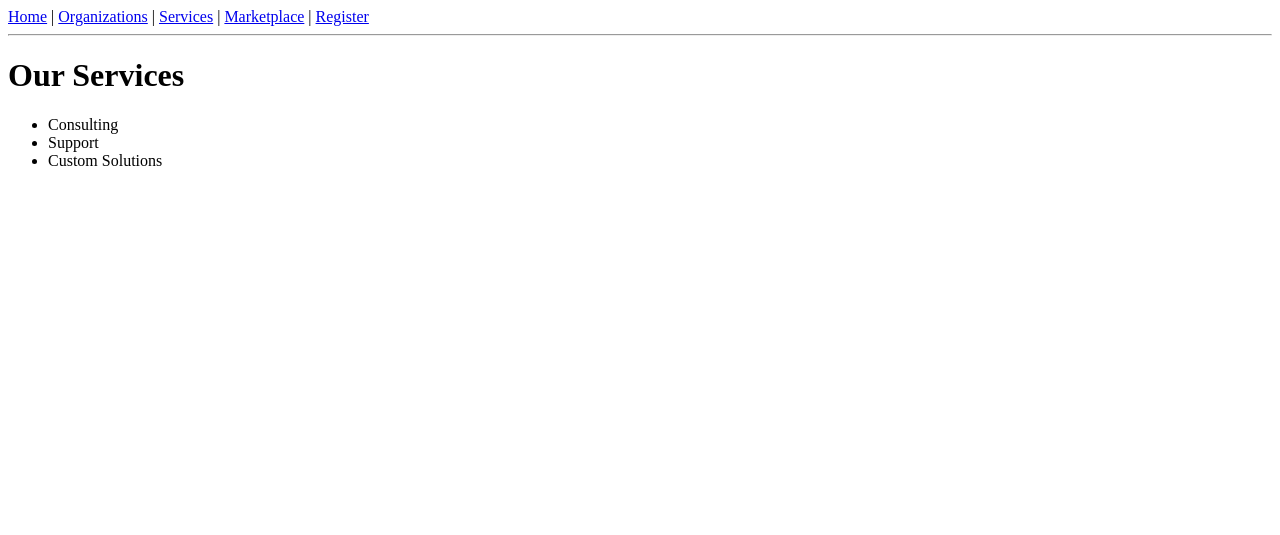
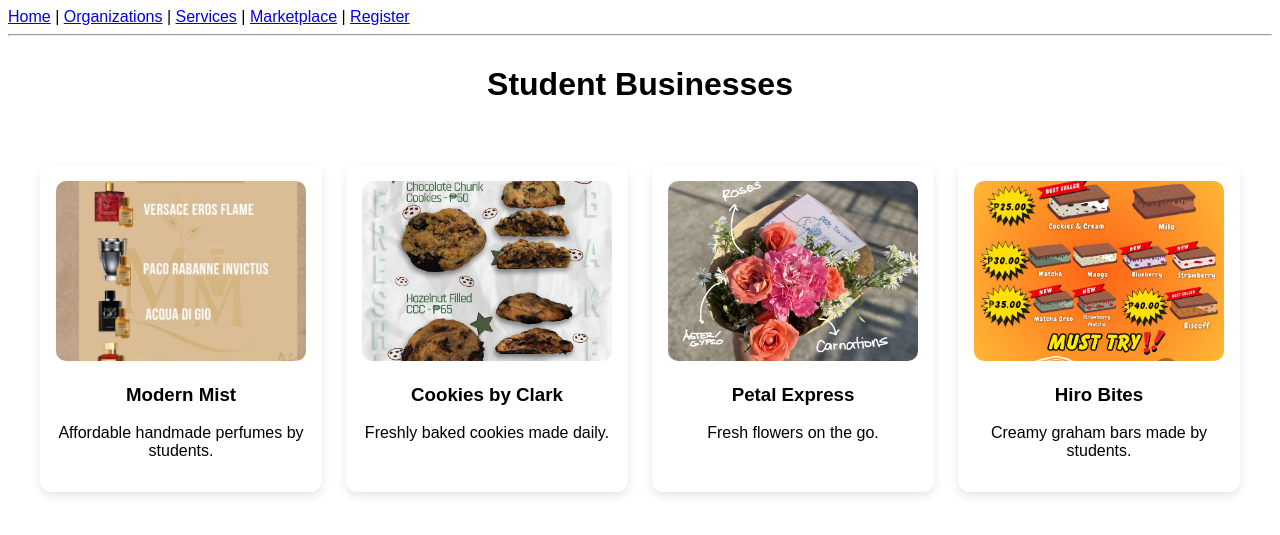
Before and after one commit to iDonskie/The-Sea-APP, a Flask app: page /services in a window 1280 px wide. Shown: the top 535 px of the page. Run offline with Flask 3, Linux system fonts and the light colour scheme.

Commit message:
Add files via upload

```diff
--- a/SoftDesignProject/app.py
+++ b/SoftDesignProject/app.py
@@ -8,7 +8,33 @@
 
 @app.route('/services')
 def services():
-    return render_template('services.html')
+    services = [
+        {
+            "name": "Modern Mist",
+            "short_desc": "Affordable handmade perfumes by students.",
+            "description": "ScentScape offers long-lasting, student-made fragrances crafted with love and creativity. Visit us to explore signature scents inspired by campus life.",
+            "image": ['services/perfume1.jpg', "services/perfume2.jpg"]
+        },
+        {
+            "name": "Cookies by Clark",
+            "short_desc": "Freshly baked cookies made daily.",
+            "description": "Soft, chewy, and irresistible — our cookies are baked fresh every day by student bakers. Perfect for snacks or gifts!",
+            "image": ["services/cookie1.jpeg", "services/cookie2.jpeg"]
+        },
+        {
+            "name": "Petal Express",
+            "short_desc": "Fresh flowers on the go.",
+            "description": "Petal Express offers affordable blooms, dedicated to making you smile—straight from the heart. 💐",
+            "image": ["services/flower1.jpg", "services/flower2.jpg"]
+        },
+        {
+            "name": "Hiro Bites",
+            "short_desc": "Creamy graham bars made by students.",
+            "description": "Unang kagat, Mmhmm ang sarap! Hiro Bites is ready to sweeten your day ✨",
+            "image": ["services/graham.jpg", "services/graham2.jpg"]
+        }
+    ]
+    return render_template('services.html', services=services)
 
 @app.route('/marketplace')
 def marketplace():
--- a/SoftDesignProject/templates/services.html
+++ b/SoftDesignProject/templates/services.html
@@ -3,10 +3,193 @@
 {% block title %}Services{% endblock %}
 
 {% block content %}
-<h1>Our Services</h1>
-<ul>
-    <li>Consulting</li>
-    <li>Support</li>
-    <li>Custom Solutions</li>
-</ul>
+<style>
+  body {
+    font-family: Arial, sans-serif;
+  }
+
+  h1 {
+    text-align: center;
+    margin: 30px 0;
+  }
+
+  .services-container {
+    display: grid;
+    grid-template-columns: repeat(auto-fit, minmax(250px, 1fr));
+    gap: 1.5rem;
+    padding: 2rem;
+    text-align: center;
+  }
+
+  .service-card {
+    background: rgba(255, 255, 255, 0.95);
+    border-radius: 12px;
+    padding: 1rem;
+    box-shadow: 0 4px 10px rgba(0, 0, 0, 0.1);
+    transition: transform 0.2s;
+    text-decoration: none;
+    color: inherit;
+  }
+
+  .service-card:hover {
+    transform: translateY(-5px);
+  }
+
+  .service-card img {
+    width: 100%;
+    height: 180px;
+    object-fit: cover;
+    border-radius: 10px;
+  }
+
+  /* Overlay for popup */
+  .overlay {
+    display: none;
+  }
+
+  .overlay:target {
+    display: flex;
+    position: fixed;
+    top: 0; left: 0; right: 0; bottom: 0;
+    background: rgba(0, 0, 0, 0.85);
+    justify-content: center;
+    align-items: center;
+    z-index: 1000;
+    overflow-y: auto;
+  }
+
+  /* Popup box */
+  .popup {
+    background: white;
+    border-radius: 12px;
+    max-width: 650px;
+    width: 90%;
+    padding: 20px;
+    position: relative;
+    text-align: center;
+    box-shadow: 0 0 15px rgba(0,0,0,0.3);
+  }
+
+  .popup h2 {
+    margin: 10px 0;
+  }
+
+  .popup p {
+    color: #555;
+    margin-bottom: 20px;
+  }
+
+  /* Gallery inside popup */
+  .popup .image-gallery {
+    display: flex;
+    flex-wrap: wrap;
+    justify-content: center;
+    gap: 10px;
+    margin-bottom: 15px;
+  }
+
+  .popup .image-gallery a img {
+    width: 200px;
+    height: auto;
+    object-fit: 180px;
+    border-radius: 8px;
+    transition: transform 0.3s ease;
+    cursor: pointer;
+  }
+
+  .popup .image-gallery a img:hover {
+    transform: scale(1.05);
+  }
+
+  /* Enlarged image popup */
+  .img-popup {
+    display: none;
+  }
+
+  .img-popup:target {
+    display: flex;
+    position: fixed;
+    top: 0; left: 0; right: 0; bottom: 0;
+    background: rgba(0, 0, 0, 0.9);
+    justify-content: center;
+    align-items: center;
+    z-index: 2000;
+  }
+
+  .img-popup img {
+    max-width: 90%;
+    max-height: 80vh;
+    border-radius: 10px;
+    box-shadow: 0 0 20px rgba(255, 255, 255, 0.2);
+  }
+
+  .img-popup a.close-img {
+    position: absolute;
+    top: 15px;
+    right: 25px;
+    text-decoration: none;
+    font-size: 36px;
+    color: white;
+    font-weight: bold;
+  }
+
+  .img-popup a.close-img:hover {
+    color: red;
+  }
+
+  /* Close button for service popup */
+  .close {
+    position: absolute;
+    top: 10px;
+    right: 15px;
+    text-decoration: none;
+    font-size: 28px;
+    color: #333;
+  }
+
+  .close:hover {
+    color: red;
+  }
+</style>
+
+<h1>Student Businesses</h1>
+
+<div class="services-container">
+  {% for service in services %}
+  {% set outer_index = loop.index %}
+
+  <!-- Service card -->
+  <a href="#popup{{ outer_index }}" class="service-card">
+    <img src="{{ url_for('static', filename=service.image[0]) }}" alt="{{ service.name }}">
+    <h3>{{ service.name }}</h3>
+    <p>{{ service.short_desc }}</p>
+  </a>
+
+  <!-- Popup -->
+  <div id="popup{{ outer_index }}" class="overlay">
+    <div class="popup">
+      <a href="#" class="close">&times;</a>
+
+      <div class="image-gallery">
+        {% for image in service.image %}
+          <a href="#img{{ loop.index }}_{{ outer_index }}">
+            <img src="{{ url_for('static', filename=image) }}" alt="{{ service.name }}">
+          </a>
+        {% endfor %}
+      </div>
+
+      <h2>{{ service.name }}</h2>
+      <p>{{ service.description }}</p>
+    </div>
+  </div>
+
+  <!-- Full image popups -->
+  {% for image in service.image %}
+  <div id="img{{ loop.index }}_{{ outer_index }}" class="img-popup">
+    <a href="#popup{{ outer_index }}" class="close-img">&times;</a>
+    <img src="{{ url_for('static', filename=image) }}" alt="{{ service.name }}">
+  </div>
+  {% endfor %}
+  {% endfor %}
+</div>
 {% endblock %}
```
Also changed, not shown: SoftDesignProject/templates/marketplace.html (+125 -16 lines), SoftDesignProject/static/services/cookie1.jpeg (added), SoftDesignProject/static/services/cookie2.jpeg (added), SoftDesignProject/static/services/flower1.jpg (added), SoftDesignProject/static/services/graham.jpg (added), SoftDesignProject/static/services/perfume1.jpg (added), SoftDesignProject/static/services/perfume2.jpg (added).
